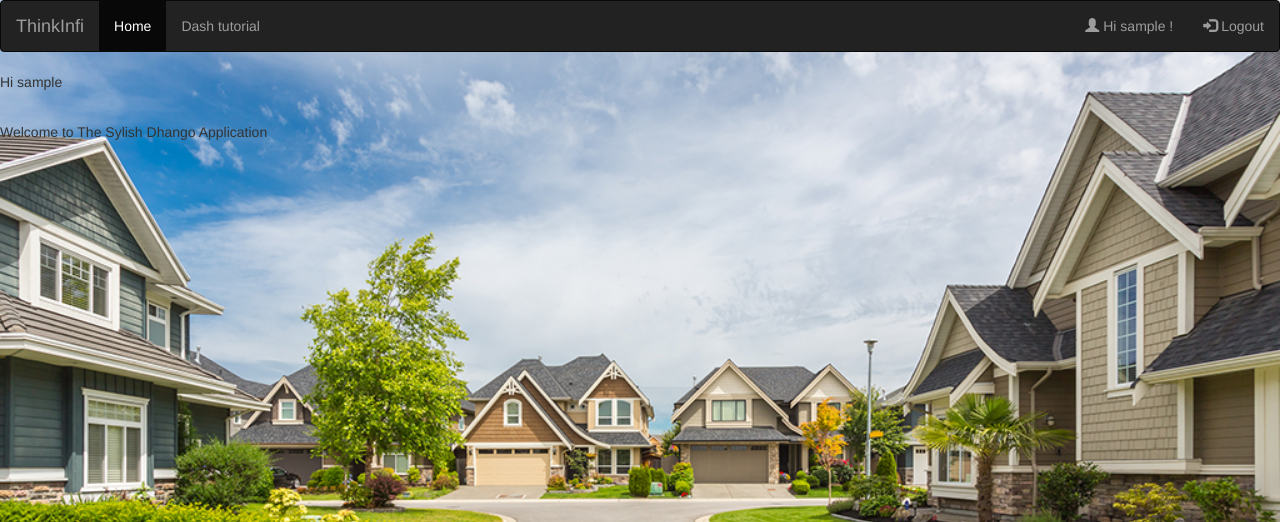
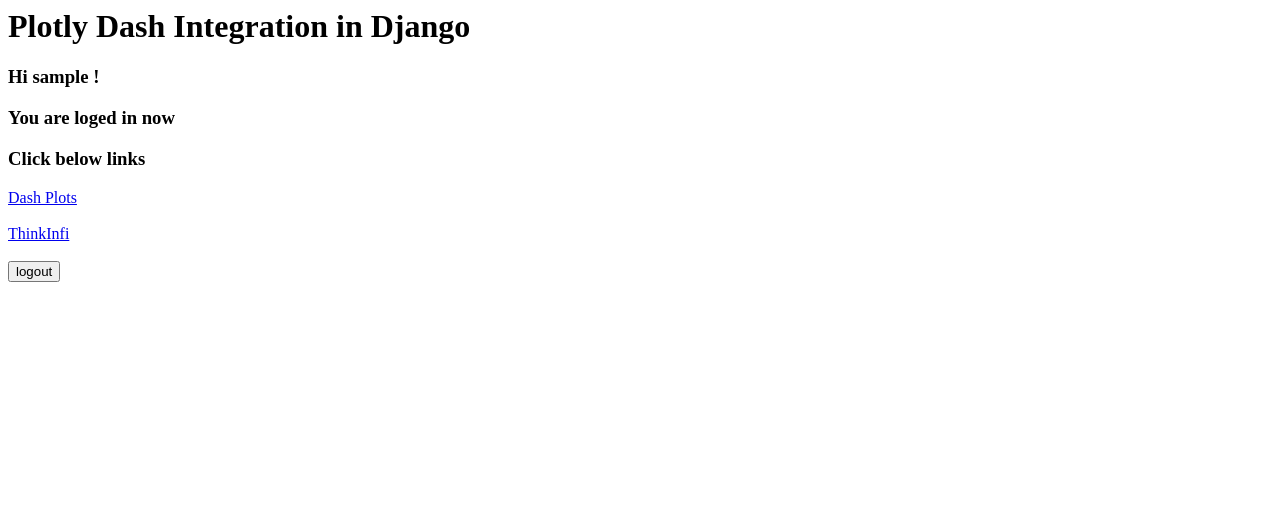
Before and after one commit to phoenixp123/RealEstateDashboard, a Django app: page / in a window 1280 px wide. Shown: the top 522 px of the page. Run offline with Django 3.2, Linux system fonts and the light colour scheme; the visitor is signed in with stand-in values (Sample User, id 1); some libraries are stand-ins or nearby versions.

Commit message:
visual change

```diff
--- a/templates/home.html
+++ b/templates/home.html
@@ -1,82 +1,38 @@
-{% load static %}
-
-<!DOCTYPE html>
-<html>
-<head>
-  <meta charset="utf-8">
-
-  <meta name="viewport" content="width=device-width, initial-scale=1">
-  <link rel="stylesheet" href="https://maxcdn.bootstrapcdn.com/bootstrap/3.4.0/css/bootstrap.min.css">
-  <script src="https://ajax.googleapis.com/ajax/libs/jquery/3.4.1/jquery.min.js"></script>
-  <script src="https://maxcdn.bootstrapcdn.com/bootstrap/3.4.0/js/bootstrap.min.js"></script>
-
-  <!-- Read css file from local static folder -->
-  <link rel="stylesheet" type="text/css" href="{% static 'css/home.css' %}">
-
-<!-- Starting homepage funtionality -->
-
-  <title>Home</title>
 </head>
 <body>
 
-  <main>
+	<main>
+		<!-- If successful login -->
+		{% if user.is_authenticated %}
 
-    <!-- If successful login-->
+		<h1>Plotly Dash Integration in Django</h1>
+		<h3>Hi {{ user.username }} !</h3>
+		<h3>You are loged in now</h3>
+		<h3>Click below links</h3>
+		<a href="{% url 'dash_plot' %}">Dash Plots</a>
+		<br/>
+		<br/>
+		<a href="https://www.thinkinfi.com/2020/03/django-basic-login-logout-tutorial.html"">ThinkInfi</a>
+		<br/>
+		<br/>
+		<button onclick="window.location.href = '{% url 'logout' %}';">logout</button>
 
-  {% if user.is_authenticated %}
+		<!-- If not successful login -->
+		{% else %}
+		<h1>Plotly Dash Integration in Django</h1>
+		<h3>You are not logged in </h3>
+		<h3>Please login to continue</h3>
+		<h3>Click below links</h3>
+		<a href="#">Dash Plots</a>
+		<br/>
+		<br/>
+		<a href="#">ThinkInfi</a>
+		<br/>
+		<br/>
+		<button onclick="window.location.href = '{% url 'login' %}';">login</button>
 
-      <!-- Navbar Design Start if successfull login-->
+		{% endif %}
+	</main>
 
-      <nav class="navbar navbar-inverse">
-        <div class="container-fluid">
-        <div class="navbar-header">
-          <a class="navbar-brand" href="https://www.thinkinfi.com/2020/03/django-basic-login-logout-tutorial.html" target="_blank">ThinkInfi</a>
-        </div>
-        <ul class="nav navbar-nav">
-          <li class="active"><a href="{% url 'home' %}">Home</a></li>
-          <li><a href="https://www.thinkinfi.com/2020/02/plot-stylish-map-in-dash-with-python.html" target="_blank">Dash tutorial</a></li>
-        </ul>
-        <ul class="nav navbar-nav navbar-right">
-          <li><a href="#"><span class="glyphicon glyphicon-user"></span> Hi {{ user.username }} !</a></li>
-          <li><a href="{% url 'logout' %}"><span class="glyphicon glyphicon-log-in"></span> Logout</a></li>
-        </ul>
-        </div>
-      </nav>
-
-      <!-- Navbar Design End if successfull login-->
-
-      <p>Hi {{ user.username }}</p>
-      <br>
-      <p>  Welcome to The Sylish Dhango Application</p>
-
-
-  {% else %}
-
-    <!-- Navbar Design Start if not successfull login-->
-
-    <nav class="navbar navbar-inverse">
-      <div class="container-fluid">
-        <div class="navbar-header">
-          <a class="navbar-brand" href="">ThinkInfi</a>
-        </div>
-        <ul class="nav navbar-nav">
-          <li class="active"><a href="{% url 'home' %}">Home</a></li>
-          <li><a href="#">Dash Tutorial</a></li>
-        </ul>
-        <ul class="nav navbar-nav navbar-right">
-          <li><a href="{% url 'login' %}"><span class="glyphicon glyphicon-log-in"></span> Login</a></li>
-        </ul>
-      </div>
-    </nav>
-
-    <!-- Navbar Design End if not successfull login-->
-
-     <p>You are not logged in</p>
-     <br>
-     <p>  Please Login to continue...</p>
-
-  {% endif %}
-
-  </main>
 </body>
 </html>
```
Also changed, not shown: templates/registration/login.html (+15 -86 lines).
